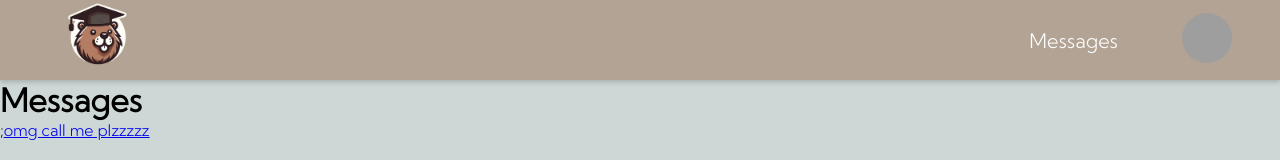
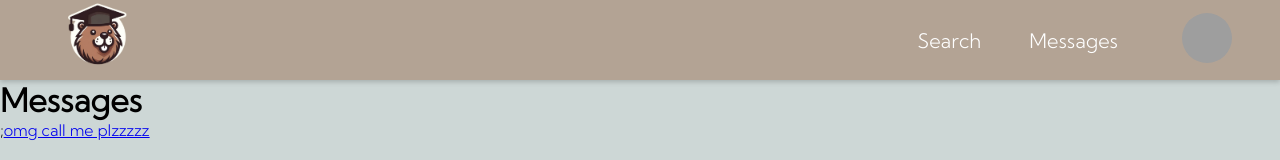
Before and after one commit to blake-parker/tutoconnect, a React (Create React App) app: page /messages in a window 1280 px wide. Shown: the top 160 px of the page. Built offline with nearby package versions, Linux system fonts and the light colour scheme; no server answers; grey boxes are pictures that could not be loaded.

Commit message:
search added to nav bar

```diff
--- a/src/Components/NavBar/Navbar.jsx
+++ b/src/Components/NavBar/Navbar.jsx
@@ -12,6 +12,9 @@ function Navbar({ userPhotoURL }) {
         <img src={logo} alt="" className="home-img" />
       </Link>
       <ul className="nav-bar-elements">
+        <li>
+          <Link to="/search">Search</Link>
+        </li>
         <li>
           <Link to="/messages">Messages</Link>
         </li>
```
